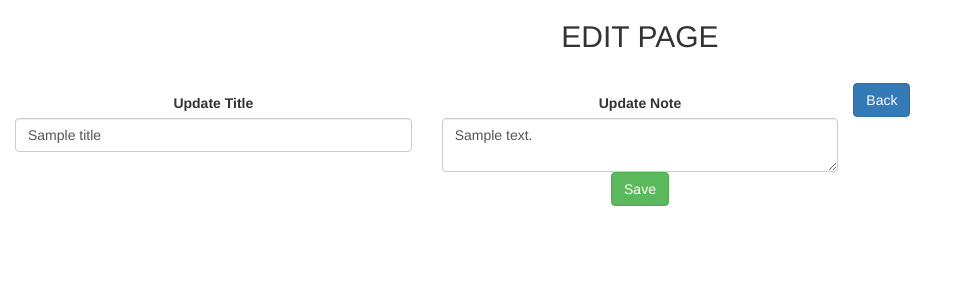
After one commit to DebXD/Notemy, a Flask app: template templates/edit.html in a window 1280 px wide. The commit adds this page. Shown: the top 300 px of the page, without its empty margins (0-958 px from the left). Run offline with Flask 2, Linux system fonts and the light colour scheme; the template is opened without the code that fills it: most values are stand-ins (such as "Sample title", 1, 10 or a date in 2020); some libraries are stand-ins or nearby versions.

Commit message:
add edit functionality

```diff
--- a/app.py
+++ b/app.py
@@ -1,10 +1,10 @@
-from flask import Flask, render_template, request, redirect
+from flask import Flask, render_template, request, redirect, flash
 
 from flask_sqlalchemy import SQLAlchemy
 
 app = Flask(__name__)
 app.config ['SQLALCHEMY_DATABASE_URI'] = 'sqlite:///db/note.sql'
-#app.config ["SQLALCHEMY_TRACK_MODIFICATIONS"] = True
+app.config ["SQLALCHEMY_TRACK_MODIFICATIONS"] = True
 
 db = SQLAlchemy(app)
 
@@ -61,16 +61,48 @@ def add_notes():
 
 @app.route("/add_notes/delete/<int:note_no>", methods=["POST", "GET"])
 def notedel(note_no):
-    Notesdb.query.filter_by(No=note_no).delete()
-    db.session.commit()
+    try:
+        Notesdb.query.filter_by(No=note_no).delete()
+        db.session.commit()
     #if found_note != None:
     #    Notesdb.query.filter_by(No=note_no).delete()
-    return redirect("/add_notes/")
+        return redirect("/add_notes/")
+    except Exception as e:
+        return "Something goes wrong, failed to delete your note"
+
 
 @app.route("/add_notes/edit/<int:note_no>", methods=["POST", "GET"])
 def note_edit(note_no):
-    if request.method == "POST":
-        return f"You are trying to edit {note_no} note"
+
+    note_data = Notesdb.query.filter_by(No=note_no).first()
+    Notesdb.query.filter_by(No=note_no).delete()
+    db.session.commit()
+    if  request.method == "POST":
+
+        note_data.No = note_data.No
+        note_data.Titles = request.form.get("Title")
+        note_data.Notes= request.form.get("Note")
+        updated_note = Notesdb( note_data.No, note_data.Titles, note_data.Notes )
+
+        db.session.add(updated_note)
+
+        #if titles != note_data.Titles and notes != note_data.Notes:
+        db.session.commit()
+        flash("Updated Successfully")
+        return render_template("/add_notes/")
+    else:
+
+        return render_template("edit.html", title=note_data.Titles, note=note_data.Notes, note_no =note_no)
+
+        #titles = request.form.get("Title")
+
+        #edited_note = Notesdb(titles, notes)
+        #db.session.update(edited_note)
+
+        #return redirect("/add_notes/")
+
+
+
 
 
 
--- /dev/null
+++ b/templates/edit.html
@@ -0,0 +1,35 @@
+{% extends "base.html" %}
+
+{% block head%}
+
+<h2 style=" text-align:center">EDIT PAGE</h2>
+
+{% endblock %}
+
+{%block body %}
+
+<form style="text-align:center"  class="form-group" action="/add_notes/" method="POST" >
+    <div class="col-xs-4">
+
+      <label>Update Title</label>
+        <input type="text" class="form-control" name="Title" value="{{title}}">
+    </div>
+
+    <div class="col-xs-4">
+      <label>Update Note</label>
+        <textarea class="form-control" id="textarea" rows="2"  name="Note">{{note}}</textarea>
+        <a href="/add_notes/">
+          <button  style="text-align:center", class="btn btn-success" type="submit" action="/add_notes/">Save</button>
+        </a>
+    </div>
+
+</form>
+
+
+<div>
+<a href="/add_notes/">
+  <button style="text-align:center" type="button" class="btn btn-primary">Back</button>
+</a>
+</div>
+
+{% endblock %}
```
Also changed, not shown: templates/add_notes.html (+8 -8 lines).
